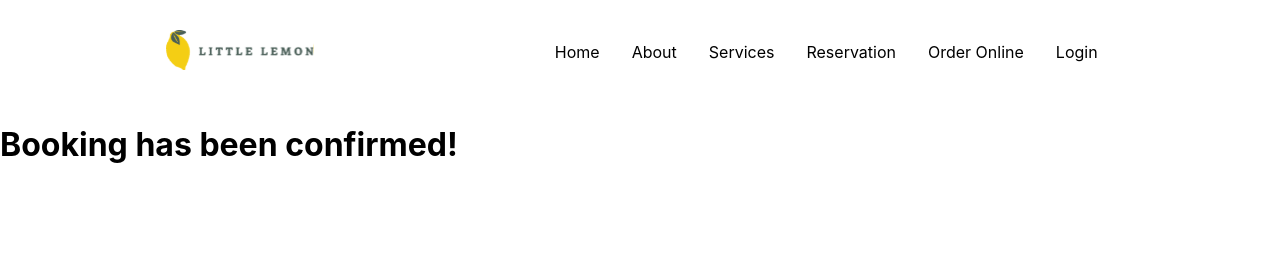
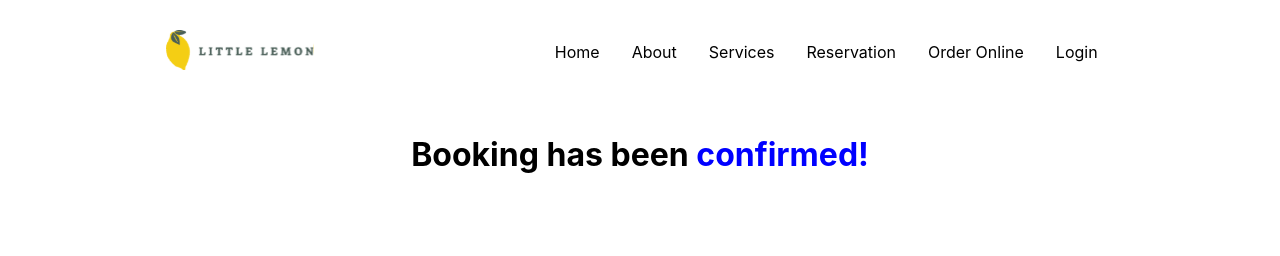
Before and after one commit to Hiraeight/Little-Lemon, a React (Create React App) app: page /confirmed in a window 1280 px wide. Shown: the top 256 px of the page. Built offline with nearby package versions, Linux system fonts and the light colour scheme; a web font is replaced by a local one.

Commit message:
Updated CSS

```diff
--- a/src/App.css
+++ b/src/App.css
@@ -127,7 +127,6 @@ button:hover {
   border-radius: 20px;
 }
 
-
 form, .comfirm{
   padding: 10px 13%;
 }
@@ -157,6 +156,12 @@ input, label{
   border: none;
   border-radius: 4px;
 
+}
+
+.comfirm {
+  display: flex;
+  align-items: center;
+  justify-content: center;
 }
 
 .comfirm span{
--- a/src/components/ConfirmedBooking.js
+++ b/src/components/ConfirmedBooking.js
@@ -2,7 +2,7 @@ import React from 'react'
 
 const ConfirmedBooking = () => {
   return (
-    <div className='confirm'>
+    <div className='comfirm'>
         <div>
             <h1>Booking has been <span>confirmed!</span></h1>
         </div>
```
